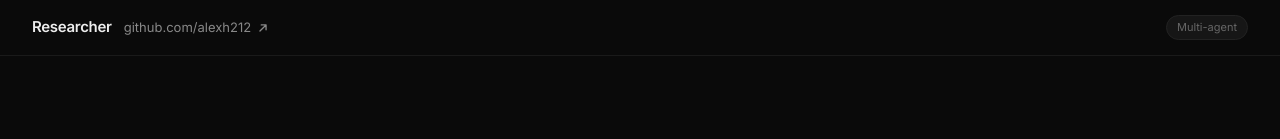
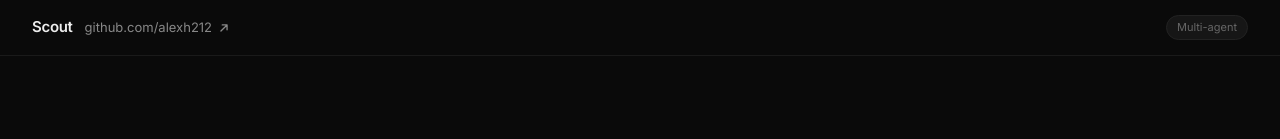
Before and after one commit to alexh212/researcher-web, a Next.js app: page / in a window 1280 px wide. Shown: the top 139 px of the page. Built offline with nearby package versions, Linux system fonts and the light colour scheme.

Commit message:
Change title to Scout

```diff
--- a/app/layout.tsx
+++ b/app/layout.tsx
@@ -13,7 +13,7 @@ const geistMono = Geist_Mono({
 });
 
 export const metadata = {
-  title: 'Researcher',
+  title: 'Scout',
   description: 'Multi-agent AI research assistant',
 }
 
--- a/app/page.tsx
+++ b/app/page.tsx
@@ -285,7 +285,7 @@ export default function Home() {
       <div className="page">
         <nav className="nav">
           <div className="nav-left">
-            <span className="nav-logo">Researcher</span>
+            <span className="nav-logo">Scout</span>
             <a className="nav-github" href="https://github.com/alexh212" target="_blank" rel="noopener noreferrer">
               github.com/alexh212
               <svg viewBox="0 0 16 16" fill="none" stroke="currentColor" strokeWidth="1.5" strokeLinecap="round" strokeLinejoin="round">
```
